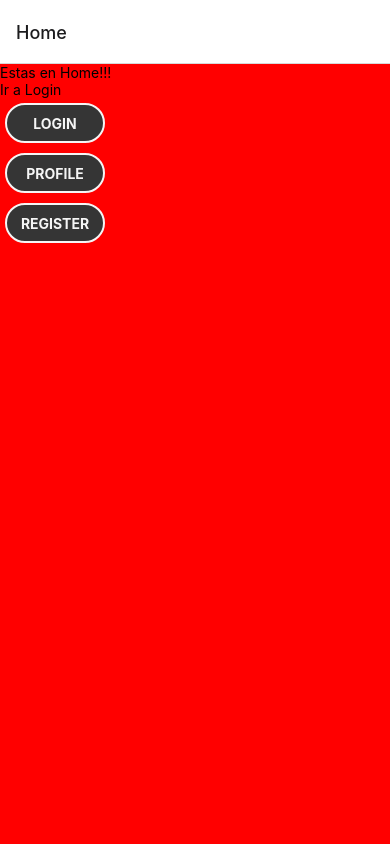
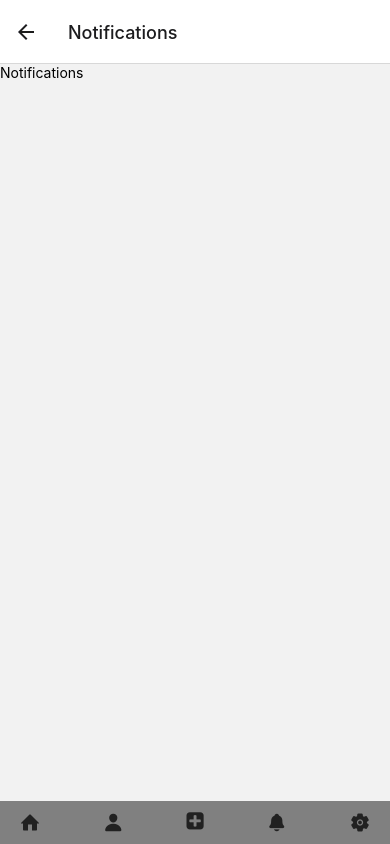
Before and after one commit to escuderoemanuel/ReactNativeLogin, a React Native app: screen /Notifications in a window 390 px wide. Built offline with nearby package versions, Linux system fonts and the light colour scheme.

Commit message:
Navigation Navbar Working

```diff
--- /dev/null
+++ b/components/Navbar.jsx
@@ -0,0 +1,34 @@
+import { StyleSheet, View } from 'react-native'
+import { Entypo, Ionicons, FontAwesome } from '@expo/vector-icons';
+import { useNavigation } from '@react-navigation/native';
+
+const Navbar = () => {
+  const navigation = useNavigation();
+
+  return (
+    <View style={styles.navbar}>
+      <Entypo style={styles.iconNavbar} name="home" onPress={() => navigation.navigate('Home')} />
+      <Ionicons style={styles.iconNavbar} name="person" onPress={() => navigation.navigate('Profile')} />
+      <FontAwesome style={styles.iconNavbar} name="plus-square" onPress={() => navigation.navigate('Register')} />
+      <Ionicons style={styles.iconNavbar} name="notifications" onPress={() => navigation.navigate('Notifications')} />
+      <Ionicons style={styles.iconNavbar} name="settings" onPress={() => navigation.navigate('Settings')} />
+    </View>
+  )
+}
+
+export default Navbar
+
+const styles = StyleSheet.create({
+  navbar: {
+    flexDirection: 'row',
+    justifyContent: 'space-between',
+    paddingHorizontal: 20,
+    paddingVertical: 10,
+    backgroundColor: 'gray',
+  },
+  iconNavbar: {
+    color: '#212121',
+    fontSize: 20
+  }
+
+})
--- a/navigation/Navigator.jsx
+++ b/navigation/Navigator.jsx
@@ -2,22 +2,30 @@ import { createNativeStackNavigator } from '@react-navigation/native-stack';
 import { NavigationContainer } from '@react-navigation/native';
 
 import Home from '../screens/Home';
-import Login from '../screens/Login';
 import Profile from '../screens/Profile';
 import Register from '../screens/Register';
+import Settings from '../screens/Settings';
+import Notifications from '../screens/Notifications';
+
+import Navbar from '../components/Navbar';
+
 
 const Stack = createNativeStackNavigator();
 
 const Navigator = () => {
   return (
+    <>
       <NavigationContainer>
         <Stack.Navigator>
           <Stack.Screen name="Home" component={Home} options={{ title: 'Home' }} />
-        <Stack.Screen name="Login" component={Login} options={{ title: 'Login' }} />
           <Stack.Screen name="Profile" component={Profile} options={{ title: 'Profile' }} />
           <Stack.Screen name="Register" component={Register} options={{ title: 'Register' }} />
+          <Stack.Screen name="Notifications" component={Notifications} options={{ title: 'Notifications' }} />
+          <Stack.Screen name="Settings" component={Settings} options={{ title: 'Settings' }} />
         </Stack.Navigator>
+        <Navbar />
       </NavigationContainer>
+    </>
   );
 
 }
--- a/screens/Home.jsx
+++ b/screens/Home.jsx
@@ -1,20 +1,13 @@
 import { StyleSheet, Text, View, Pressable } from 'react-native'
 import React from 'react'
-import Button from '../components/Button'
-
+import Navbar from '../components/Navbar'
 const Home = ({ navigation }) => {
   return (
 
 
     <View style={styles.home}>
       <Text style={styles.homeText}>Estas en Home!!!</Text>
-      <Pressable onPress={() => navigation.navigate('Login')}>
-        <Text>Ir a Login</Text>
-      </Pressable>
-      <Button text='Login' onPress={() => navigation.navigate('Login')} />
-      <Button text='Profile' onPress={() => navigation.navigate('Profile')} />
-      <Button text='Register' onPress={() => navigation.navigate('Register')} />
-    </View>
+    </View >
   )
 }
 
--- a/screens/Login.jsx
+++ /dev/null
@@ -1,29 +0,0 @@
-import { StyleSheet, Text, View } from 'react-native'
-import React from 'react'
-
-const Login = () => {
-  return (
-    <View style={styles.home}>
-      <Text style={styles.homeText}>Login</Text>
-
-    </View>
-  )
-}
-
-export default Login
-
-const styles = StyleSheet.create({
-  home: {
-    flex: 1,
-  },
-  homeText: {
-    color: 'orange',
-    fontSize: 30,
-    textAlign: 'center',
-    marginTop: 100,
-    fontWeight: 'bold',
-    textTransform: 'uppercase',
-    letterSpacing: 2,
-    textDecorationLine: 'underline',
-  }
-})
--- /dev/null
+++ b/screens/Notifications.jsx
@@ -0,0 +1,14 @@
+import { StyleSheet, Text, View } from 'react-native'
+import React from 'react'
+
+const Notifications = () => {
+  return (
+    <View>
+      <Text>Notifications</Text>
+    </View>
+  )
+}
+
+export default Notifications
+
+const styles = StyleSheet.create({})
--- /dev/null
+++ b/screens/Settings.jsx
@@ -0,0 +1,14 @@
+import { StyleSheet, Text, View } from 'react-native'
+import React from 'react'
+
+const Settings = () => {
+  return (
+    <View>
+      <Text>Settings</Text>
+    </View>
+  )
+}
+
+export default Settings
+
+const styles = StyleSheet.create({})
```
Lines whose indentation alone changed are shown as unchanged.
